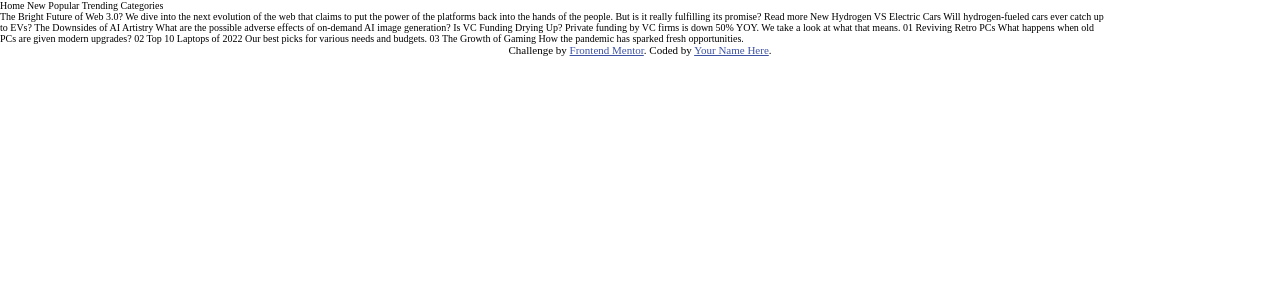
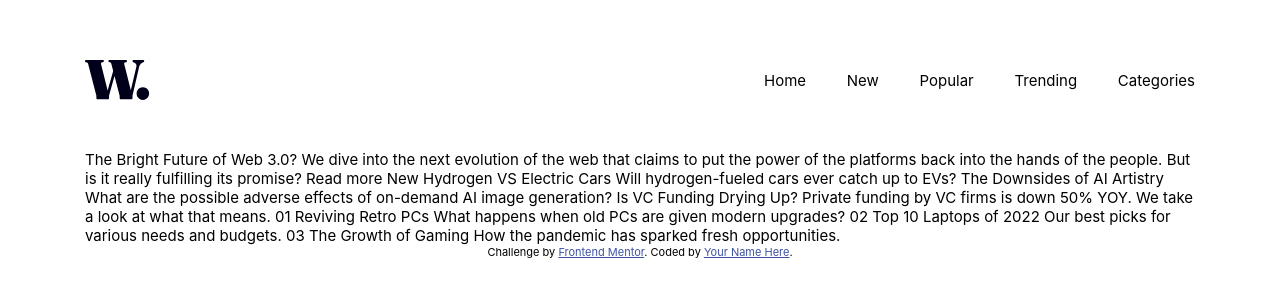
Before and after one commit to LiVinson/news-homepage-main, a website: page index.html in a window 1280 px wide. Drawn offline with Linux system fonts and the light colour scheme.

Commit message:
setup fonts; nav styling

```diff
--- a/index.html
+++ b/index.html
@@ -16,22 +16,22 @@
 </head>
 <body>
 <div class="container">
-  <nav class="menu">
-
-    <div class="menu__item-container">
-      <span class="menu__item">
+  <nav class="navigation">
+    <img src="./assets/images/logo.svg" alt="W Logo">
+    <div class="navigation__item-container">
+      <span class="navigation__item">
         Home
       </span>
-      <span class="menu__item">
+      <span class="navigation__item">
         New
       </span>
-      <span class="menu__item">
+      <span class="navigation__item">
         Popular
       </span>
-      <span class="menu__item">
+      <span class="navigation__item">
         Trending
       </span>
-      <span class="menu__item">
+      <span class="navigation__item">
         Categories
       </span>
     </div>
--- a/sass/main.scss
+++ b/sass/main.scss
@@ -1,3 +1,5 @@
+@import url("../assets/fonts/Inter-VariableFont_slnt\,wght.ttf");
+
 //Base
 *,
 *::after,
@@ -14,7 +16,11 @@ html {
 }
 
 //Fonts
-
+body {
+  font-size: 1.5rem;
+  font-family: 'Inter', sans-serif;
+  font-weight: 400;
+}
 
 //Colors
 
@@ -23,4 +29,25 @@ html {
 
 .container {
     width: 1110px;
+    margin: 0 auto;
 }
+
+//Components
+.navigation {
+  display: flex;
+  justify-content: space-between;
+  align-items: center;
+  padding:6rem 0rem 5rem;
+
+ .navigation__item-container {
+  display:flex;
+  justify-content:space-between;
+  align-items: center;
+  width: 43.1rem;
+  height: 2.6rem;
+ }
+
+ .navigation__item {
+
+ }
+}
```
Also changed, not shown: style.css, 1 other file.
